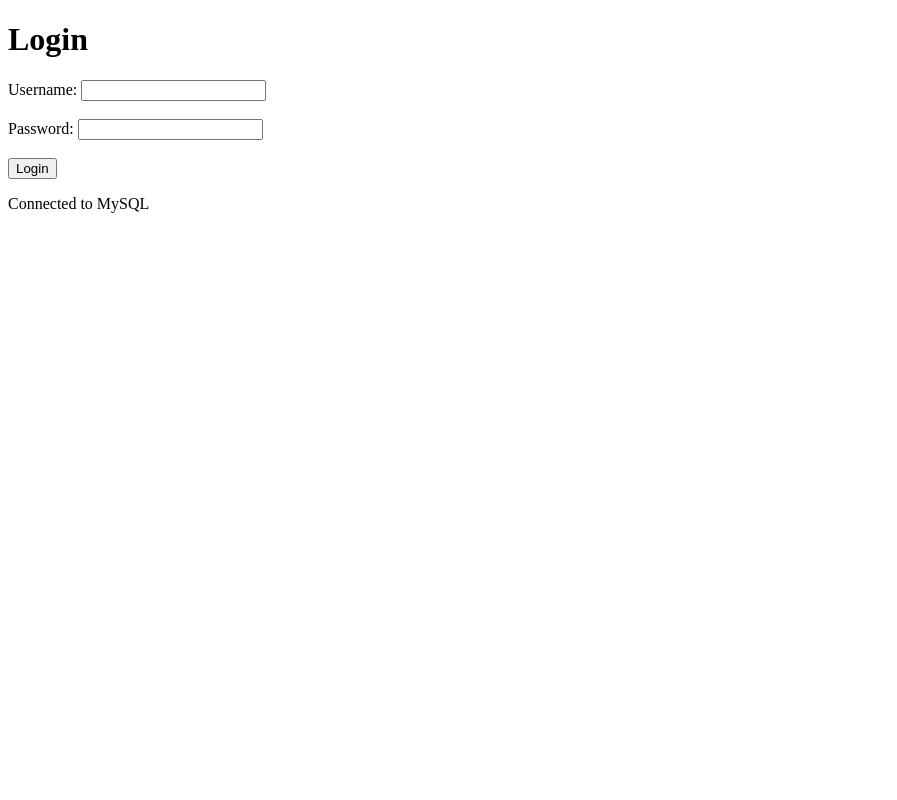
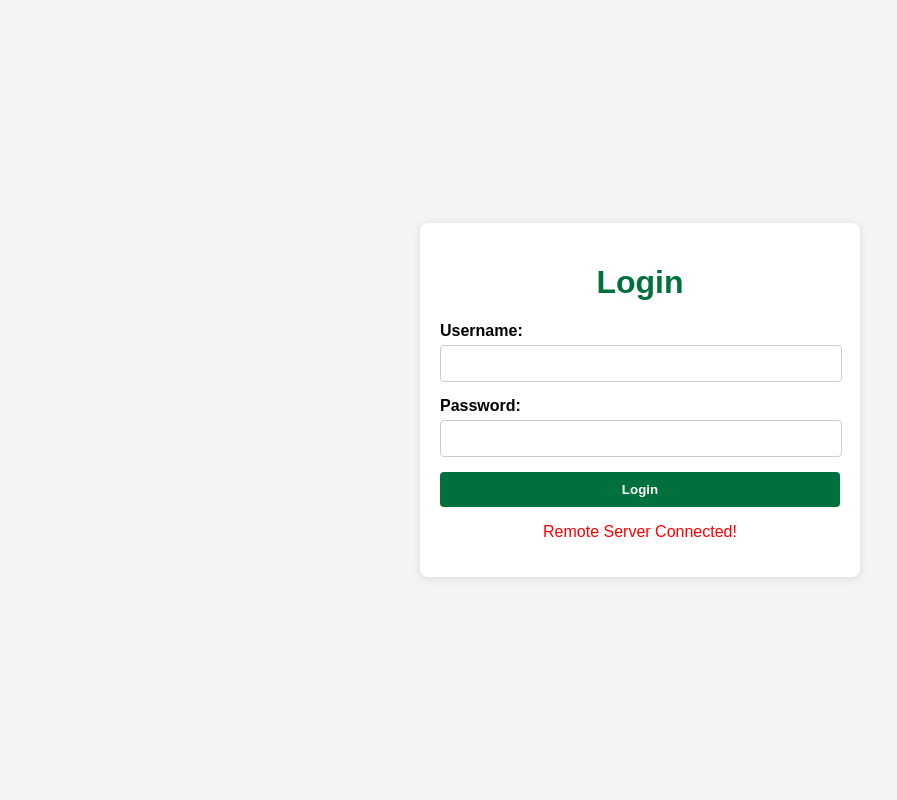
Before and after one commit to akshayvv02/handbook_v2_flask, a Flask app: page / in a window 1280 px wide. Shown: the whole page, without its empty margins (0-897 px from the left). Run offline with Flask 3, Linux system fonts and the light colour scheme; data that the repository does not hold is empty.

Commit message:
login page corrected

```diff
--- a/app/app.py
+++ b/app/app.py
@@ -27,7 +27,7 @@ def get_mysql_connection():
 def home():
     connection = get_mysql_connection()
     if connection:
-        connection_status = "Connected to MySQL"
+        connection_status = "Remote Server Connected!"
         connection.close()
     else:
         connection_status = "Error connecting to MySQL"
--- a/app/templates/index.html
+++ b/app/templates/index.html
@@ -5,15 +5,19 @@
     <meta charset="UTF-8">
     <title>HandBook-CyberFlorida</title>
 </head>
-<body>
-    <h1>Login</h1>
-    <form action="/login" method="post">
-        <label for="username">Username:</label>
-        <input type="text" id="username" name="username" required><br><br>
-        <label for="password">Password:</label>
-        <input type="password" id="password" name="password" required><br><br>
-        <button type="submit">Login</button>
-    </form>
-    <p>{{ message }}</p>
+<body style="font-family: Arial, sans-serif; background-color: #f4f4f4; margin: 0; padding: 0; display: flex; justify-content: center; align-items: center; height: 100vh;">
+    <div style="background-color: #ffffff; padding: 20px; border-radius: 8px; box-shadow: 0 2px 10px rgba(0, 0, 0, 0.1); width: 400px;">
+        <h1 style="text-align: center; color: #00703c;">Login</h1>
+        <form action="/login" method="post">
+            <label for="username" style="font-weight: bold; display: block; margin-bottom: 5px;">Username:</label>
+            <input type="text" id="username" name="username" required style="width: 100%; padding:10px  0px; margin-bottom: 15px; border: 1px solid #ccc; border-radius: 4px;">
+
+            <label for="password" style="font-weight: bold; display: block; margin-bottom: 5px;">Password:</label>
+            <input type="password" id="password" name="password" required style="width: 100%; padding: 10px 0px; margin-bottom: 15px; border: 1px solid #ccc; border-radius: 4px;">
+
+            <button type="submit" style="width: 100%; background-color: #00703c; color: white; padding: 10px; border: none; border-radius: 4px; cursor: pointer; font-weight: bold;">Login</button>
+        </form>
+        <p style="text-align: center; color: #ff0000;">{{ message }}</p>
+    </div>
 </body>
 </html>
```
